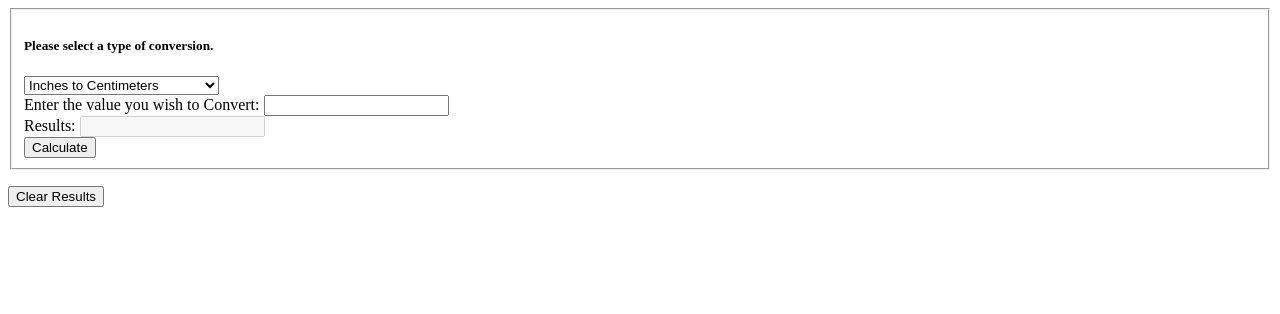
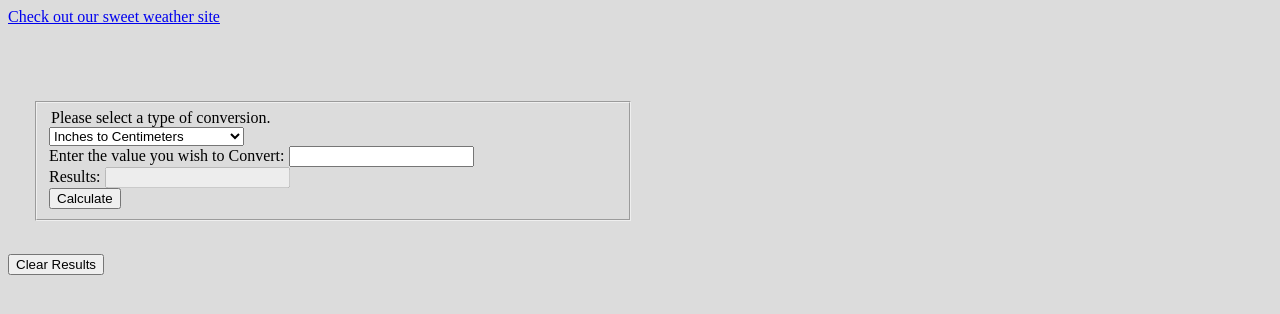
Before and after one commit to mmailman/lab-april-29, a plain HTML site: page conversion.html in a window 1280 px wide. Drawn offline with Linux system fonts and the light colour scheme.

```diff
--- a/conversion.html
+++ b/conversion.html
@@ -3,16 +3,17 @@
   <head>
     <meta charset="utf-8">
     <title>Metric Conversion</title>
+    <link rel="stylesheet" type="text/css" href="css/conversion.css">
   </head>
   <body>
     <header>
-
+        <nav><a href="index.html">Check out our sweet weather site</a></nav>
     </header>
     <main>
       <form id="conversionForm">
         <fieldset>
           <div>
-            <h5>Please select a type of conversion.</h5>
+            <legend>Please select a type of conversion.</legend>
             <select name="conversion" id="dropdown">
               <option value="inches" class="standard">Inches to Centimeters</option>
               <option value="cm">Centimeters to Inches</option>
--- /dev/null
+++ b/css/conversion.css
@@ -0,0 +1,16 @@
+body{
+  background-color: gainsboro;
+}
+main{
+  margin-top:50px;
+}
+
+form{
+  height:112px;
+  width:600px;
+  padding:25px;
+}
+
+button:hover{
+background-color: skyblue;
+}
```
Also changed, not shown: 1 other file.
